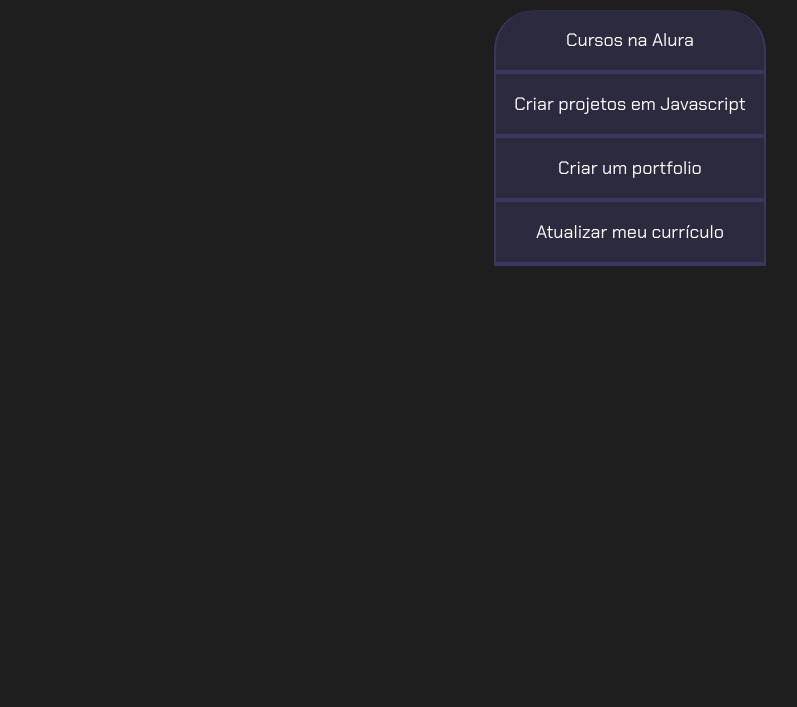
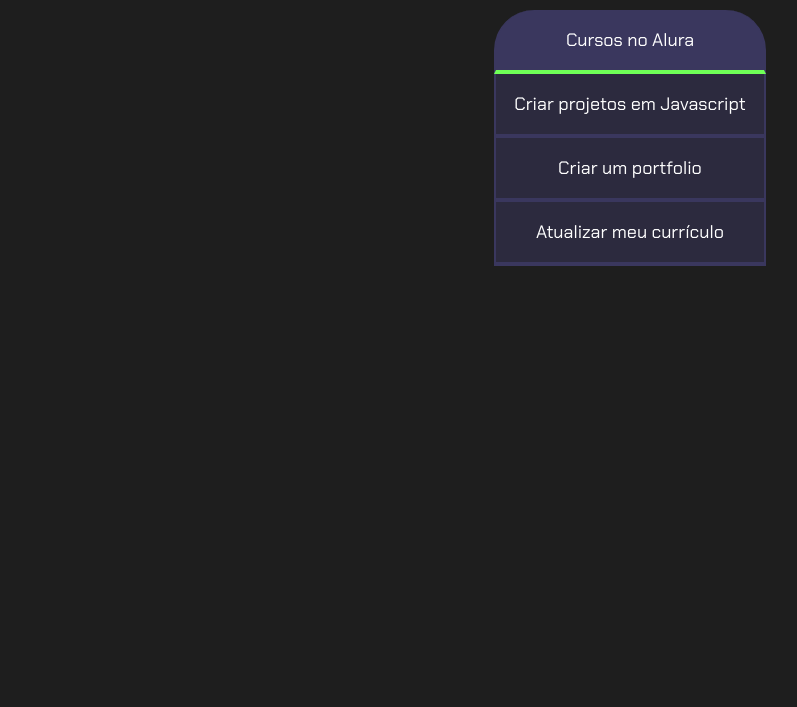
Before and after one commit to yurielllin/projeto-de-vida, a plain HTML site: page index.html in a window 1280 px wide. Shown: the part 93-800 px from the top of the page, without its empty margins (10-807 px from the left). Drawn offline with Linux system fonts and the light colour scheme.

Commit message:
alteraçoe

```diff
--- a/index.html
+++ b/index.html
@@ -12,12 +12,13 @@
     <section class="conteudo-principal">
         <h2 class="titulo-principal">Meus Objetivos do ano<span>_</span></h2>
         <div class="botoes">
-            <button class="botao">Cursos na Alura</button>
+            <button class="botao ativo">Cursos no Alura</button>
             <button class="botao">Criar projetos em Javascript</button>
             <button class="botao">Criar um portfolio</button>
             <button class="botao">Atualizar meu currículo</button>
         </div>
     </section>
+    <script src="main.js"></script>
 </body>
 
 </html>
--- /dev/null
+++ b/main.js
@@ -0,0 +1,2 @@
+const botoes =document.querySelectorAll(".botao");
+console.log(botoes);
--- a/style.css
+++ b/style.css
@@ -36,7 +36,7 @@ body {
     color: var(--verde);
 }
 
-.botao {
+.botao{
     font-family: "Chakra Petch", sans-serif;
     background-color: var(--botao-inativo);
     color: var(--branco);
@@ -59,3 +59,9 @@ body {
 .botoes {
     display: block;
 }
+
+
+ .ativo{
+background-color: var(--botao-ativo);
+border-bottom: 4px solid var(--verde);
+}
```
